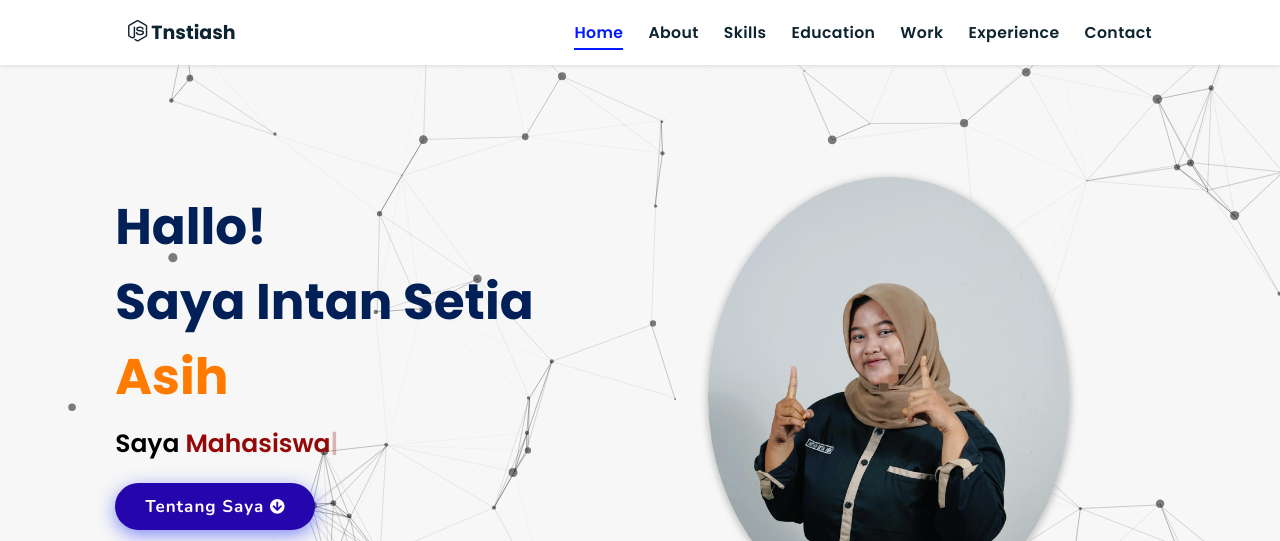
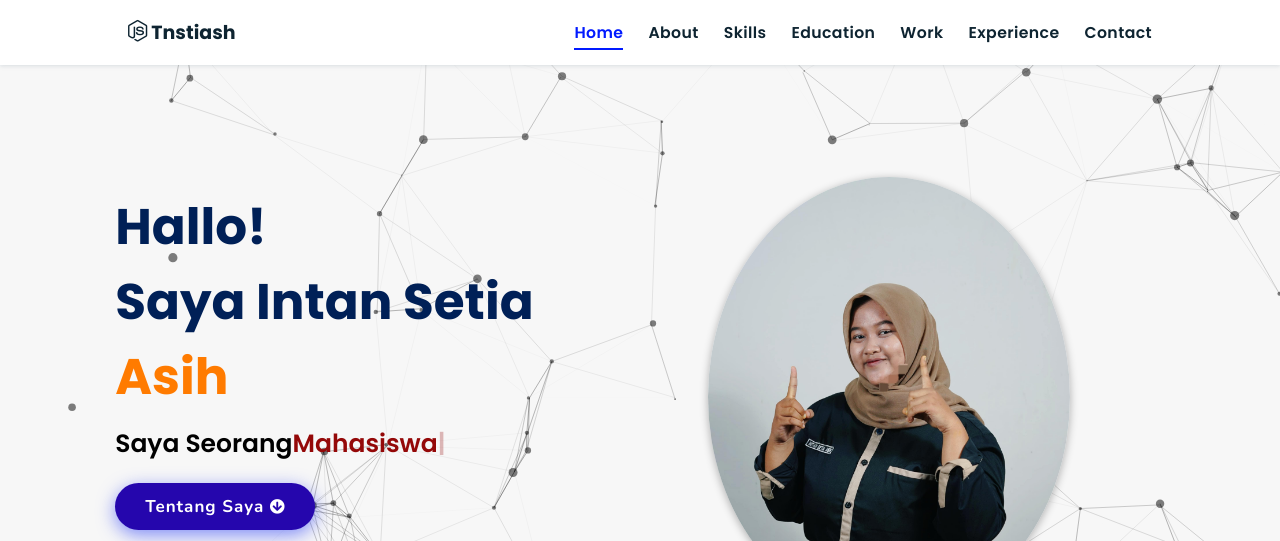
Before and after one commit to Intansetia00/intansetiaasih_portocv, a plain HTML site: page index.html in a window 1280 px wide. Shown: the top 541 px of the page. Drawn offline with nearby package versions, Linux system fonts and the light colour scheme.

Commit message:
update tampilan halaman

```diff
--- a/index.html
+++ b/index.html
@@ -47,7 +47,7 @@
 
     <div class="content">
     <h2>Hallo!<br/> Saya Intan Setia <span>Asih</span></h2>
-    <p>Saya <span class="typing-text"></span></p>
+    <p>Saya Seorang<span class="typing-text"></span></p>
     <a href="#about" class="btn"><span>Tentang Saya</span>
       <i class="fas fa-arrow-circle-down"></i>
     </a>
```
